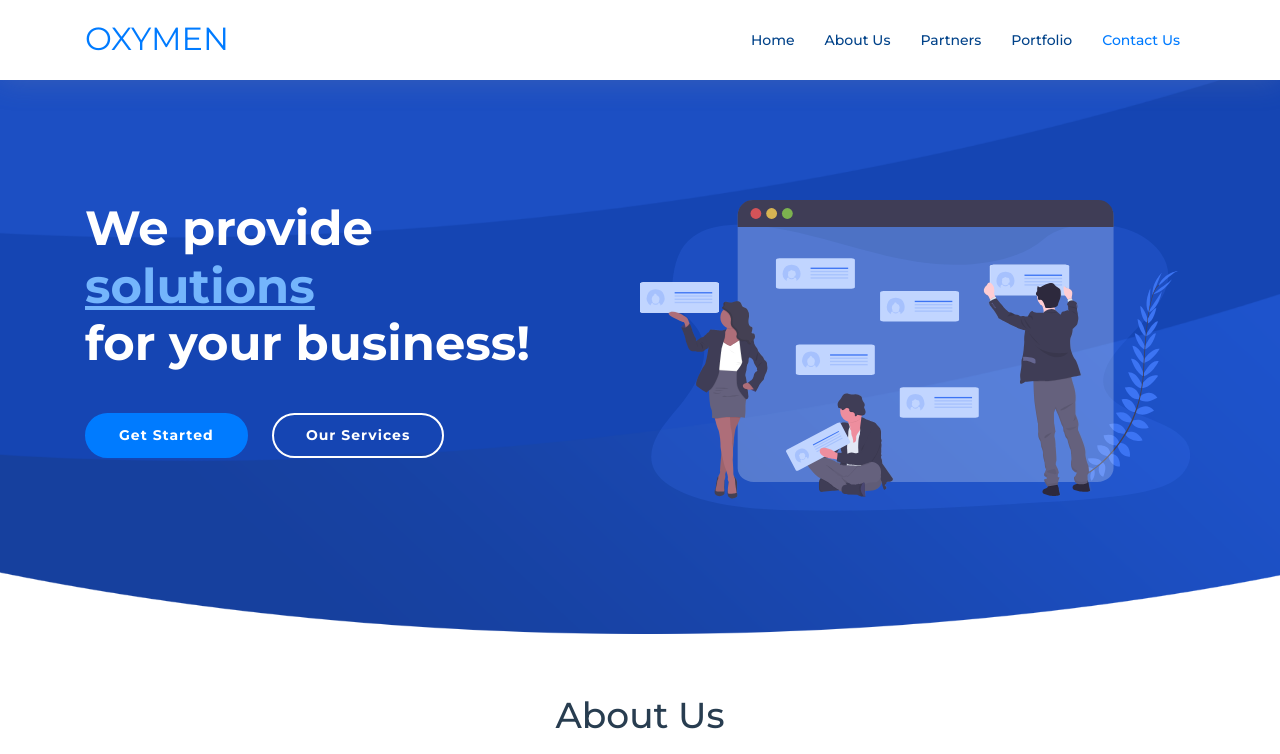
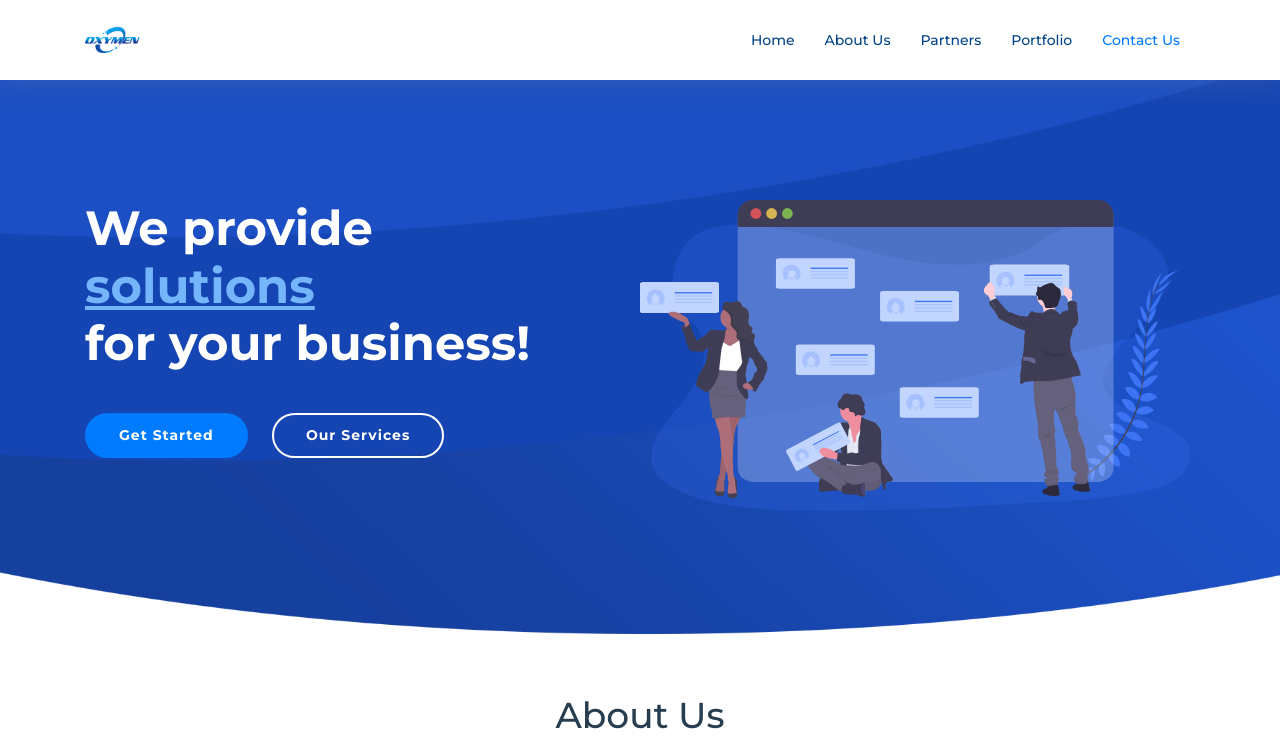
Before and after one commit to OXYMENTech/oxymentech.github.io, a plain HTML site: page index.html in a window 1280 px wide. Shown: the top 754 px of the page. Drawn offline with nearby package versions, Linux system fonts and the light colour scheme; files whose address does not match are found by name.

Commit message:
change logo

```diff
--- a/index.html
+++ b/index.html
@@ -40,8 +40,8 @@
         <!-- Uncomment below if you prefer to use an image logo -->
         <!-- <h1 class="text-light"><a href="#header"><span>NewBiz</span></a></h1> -->
         <a href="#intro" class="scrollto">
-            <h2>OXYMEN</h2>
-            <!-- <img src="img/logo.png" alt="" class="img-fluid"> -->
+            <!-- <h2>OXYMEN</h2> -->
+            <img src="img/oxymen_logo.png" alt="" class="img-fluid">
         </a>
       </div>
 
```
